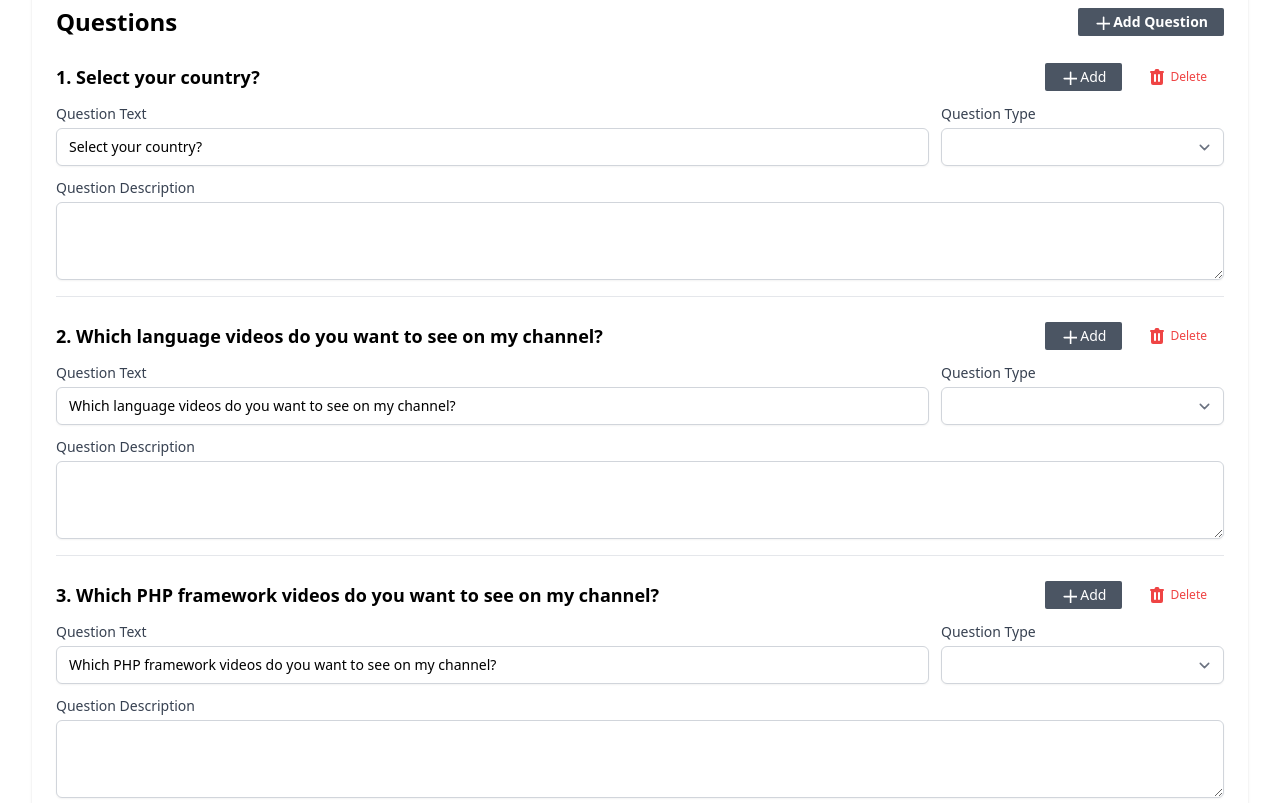
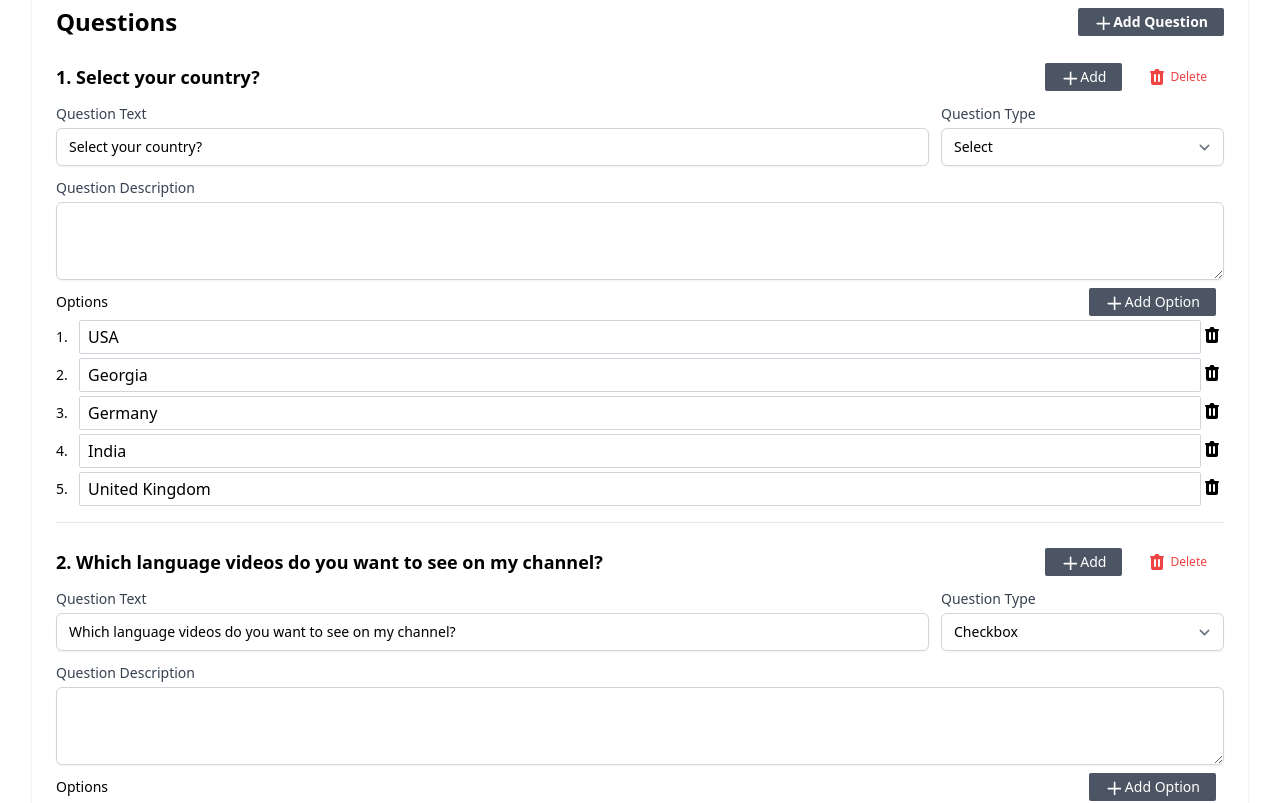
Before and after one commit to ilhamsadath29/survey-app, a Vue app in the folder vue/: page /surveys/1 in a window 1280 px wide. Shown: the part 820-1623 px from the top of the page. Built offline with nearby package versions, Linux system fonts and the light colour scheme; sample sign-in values are in the browser's storage.

Commit message:
Question layout

```diff
--- a/vue/package.json
+++ b/vue/package.json
@@ -12,6 +12,7 @@
     "@heroicons/vue": "^1.0.6",
     "@tailwindcss/forms": "^0.5.0",
     "axios": "^0.26.1",
+    "uuid": "^8.3.2",
     "vue": "^3.2.25",
     "vue-router": "^4.0.13",
     "vuex": "^4.0.2"
--- a/vue/src/components/editor/QuestionEditor.vue
+++ b/vue/src/components/editor/QuestionEditor.vue
@@ -42,7 +42,7 @@
                 <label for="question_type" class="block text-sm font-medium text-gray-700">
                     Question Type
                 </label>
-                <select id="question_type" name="question_type" v-model="model.type" @changeQuestion="typeChange" class="mt-1 focus:ring-indigo-500 focus:border-indigo-500 block w-full shadow-sm sm:text-sm border-gray-300 rounded-md">
+                <select id="question_type" name="question_type" v-model="model.type" @change="typeChange" class="mt-1 focus:ring-indigo-500 focus:border-indigo-500 block w-full shadow-sm sm:text-sm border-gray-300 rounded-md">
                     <option v-for="type in questionTypes" :key="type" :value="type">{{ upperCaseFirst(type) }}</option>
                 </select>
             </div>
@@ -60,12 +60,53 @@
         </div>
         <!-- /Question type -->
 
+        <!-- Data -->
+            <div>
+                <div v-if="shouldHaveOption()" class="mt-2">
+                    <h4 class="text-sm font-semiblod mb-1 flex justify-between items-center">
+                        Options
+
+                        <!-- Add new Option button -->
+                        <button type="button" @click="addOption()" class="flex items-center text-sm py-1 px-4 mr-2 rounded-sm text-white bg-gray-600 hover:bg-gray-700">
+                            <svg xmlns="http://www.w3.org/2000/svg" class="h-4 w-4" fill="none" viewBox="0 0 20 20" stroke="currentColor" stroke-width="2">
+                                <path stroke-linecap="round" stroke-linejoin="round" d="M12 4v16m8-8H4" />
+                            </svg>
+                            &nbsp;Add Option
+                        </button>
+                        <!-- /Add new Option button -->
+                    </h4>
+
+                    <div v-if="!model.data.options.length" class="text-xs text-gray-600 text-center py3">
+                        You don't have any options
+                    </div>
+
+                    <div v-for="(option, index) in model.data.options" :key="option.uuid" class="flex items-center mb-1">
+                        <span class="w-6 text-sm">{{ index + 1 }}. </span>
+                        <input type="text" name="question_text" v-model="option.text" @change="dataChange" class="w-full py-1 px-2 text-xm border border-gray-300 focus:border-indigo-500 rounded-sm" />
+
+                        <!-- Delete Option -->
+                        <button type="button" @click="deleteOption(option)"
+                            class="h-6 w-6 rounded-full flex items-center justify-center border border-transparent
+                            transition-colors hover:border-red-100">
+
+                            <svg xmlns="http://www.w3.org/2000/svg" class="h-5 w-5 -mt-1 inline-block" viewBox="0 0 20 20" fill="currentColor">
+                                <path fill-rule="evenodd" d="M9 2a1 1 0 00-.894.553L7.382 4H4a1 1 0 000 2v10a2 2 0 002 2h8a2 2 0 002-2V6a1 1 0 100-2h-3.382l-.724-1.447A1 1 0 0011 2H9zM7 8a1 1 0 012 0v6a1 1 0 11-2 0V8zm5-1a1 1 0 00-1 1v6a1 1 0 102 0V8a1 1 0 00-1-1z" clip-rule="evenodd" />
+                            </svg>
+                        </button>
+                        <!-- /Delete Option -->
+                    </div>
+                </div>
+            </div>
+        <!-- /Data -->
+
         <hr class="my-4">
     </span>
 </template>
 
 <script setup>
-import { ref } from "@vue/reactivity";
+import { ref, computed } from "vue";
+import { v4 as uuidv4 } from "uuid";
+import store from '../../store';
 
     const props = defineProps({
         question: Object,
@@ -75,6 +116,61 @@ import { ref } from "@vue/reactivity";
     const emit = defineEmits(["changeQuestion", "addQuestion", "editQuestion"]);
 
     const model = ref(JSON.parse(JSON.stringify(props.question)));
+
+    const questionTypes = computed(() => store.state.questionTypes);
+
+    function upperCaseFirst(str) {
+        return str.charAt(0).toUpperCase() + str.slice(1);
+    }
+
+    function shouldHaveOption() {
+        return ["select", "radio", "checkbox"].includes(model.value.type);
+    }
+
+    function getOptions() {
+        return model.value.data.options;
+    }
+
+    function setOptions(options) {
+        model.value.data.options = options;
+    }
+
+    function addOption() {
+        setOptions([
+            ...getOptions(), {uuid: uuidv4, text: ""}
+        ]);
+        dataChange();
+    }
+
+    function deleteOption(option) {
+        setOptions(getOptions().filter((opt) => opt !== option));
+        dataChange();
+    }
+
+    function typeChange() {
+        if (shouldHaveOption()) {
+            setOptions(getOptions() || []);
+        }
+        dataChange();
+    }
+
+    function dataChange() {
+        const data = JSON.parse(JSON.stringify(model.value));
+
+        if (!shouldHaveOption()) {
+            delete data.data.options;
+        }
+
+        emit("changeQuestion", data);
+    }
+
+    function addQuestion() {
+        emit("addQuestion", props.index + 1);
+    }
+
+    function deleteQuestion() {
+        emit("addQuestion", props.question);
+    }
 </script>
 
 <style>
--- a/vue/src/store/index.js
+++ b/vue/src/store/index.js
@@ -135,6 +135,7 @@ const store = createStore({
               expire_date: "2021-12-31 00:00:00",
             },
           ],
+        questionTypes: ["text", "select", "radio", "checkbox", "textarea"],
     },
     getters: {},
     actions: {
--- a/vue/src/views/SurveyView.vue
+++ b/vue/src/views/SurveyView.vue
@@ -99,6 +99,7 @@
 import store from '../store';
 import { ref } from 'vue';
 import { useRoute } from 'vue-router';
+import { v4 as uuidv4 } from "uuid";
 import PageComponent from '../components/PageComponent.vue';
 import QuestionEditor from '../components/editor/QuestionEditor.vue';
 
@@ -120,4 +121,33 @@ if (route.params.id) {
         (s) => s.id === parseInt(route.params.id)
     );
 }
+
+function addQuestion(index) {
+    const newQuestion = {
+        id: uuidv4(),
+        type: "Text",
+        question: "",
+        description: null,
+        data: {}
+    };
+
+    model.value.questions.splice(index, 0, newQuestion);
+}
+
+function deleteQuestion(question) {
+    model.value.questions = model.value.questions.filter(
+        (q) => q !== question
+    );
+}
+
+function changeQuestion(question) {
+    model.value.questions = model.value.questions.map(
+        (q) => {
+            if (q.id === question.id) {
+                return JSON.parse(JSON.stringify(question));
+            }
+            return q;
+        }
+    )
+}
 </script>
```
Also changed, not shown: 1 other file (tests, documents, lock files or other folders).
